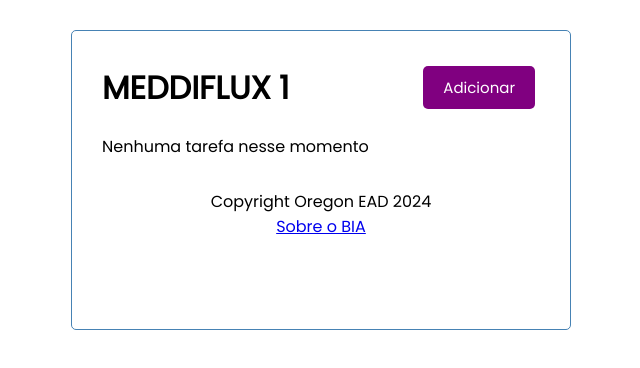
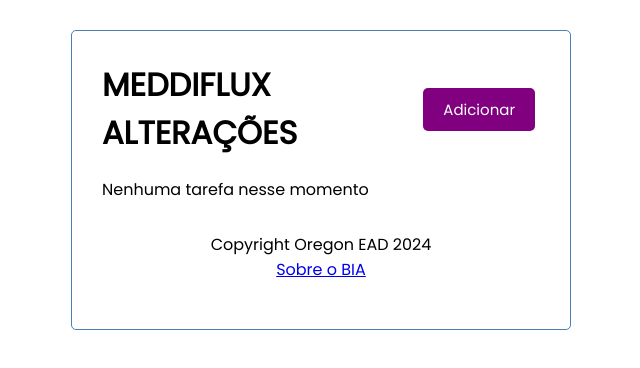
Before and after one commit to alisrios/meddiflux, a React (Create React App) app in the folder client/: page / in a window 1280 px wide. Shown: the top 368 px of the page, without its empty margins (319-959 px from the left). Built offline with nearby package versions, Linux system fonts and the light colour scheme; no server answers.

Commit message:
alterando arquivos do repositorio para push corretamente tentativa42

```diff
--- a/client/src/components/Header.js
+++ b/client/src/components/Header.js
@@ -20,7 +20,7 @@ const Header = ({ title, onAdd, showAdd }) => {
 };
 
 Header.defaultProps = {
-  title: "MEDDIFLUX 1",
+  title: "MEDDIFLUX ALTERAÇÕES",
 };
 
 export default Header;
```
Also changed, not shown: 2 other files (tests, documents, lock files or other folders).
